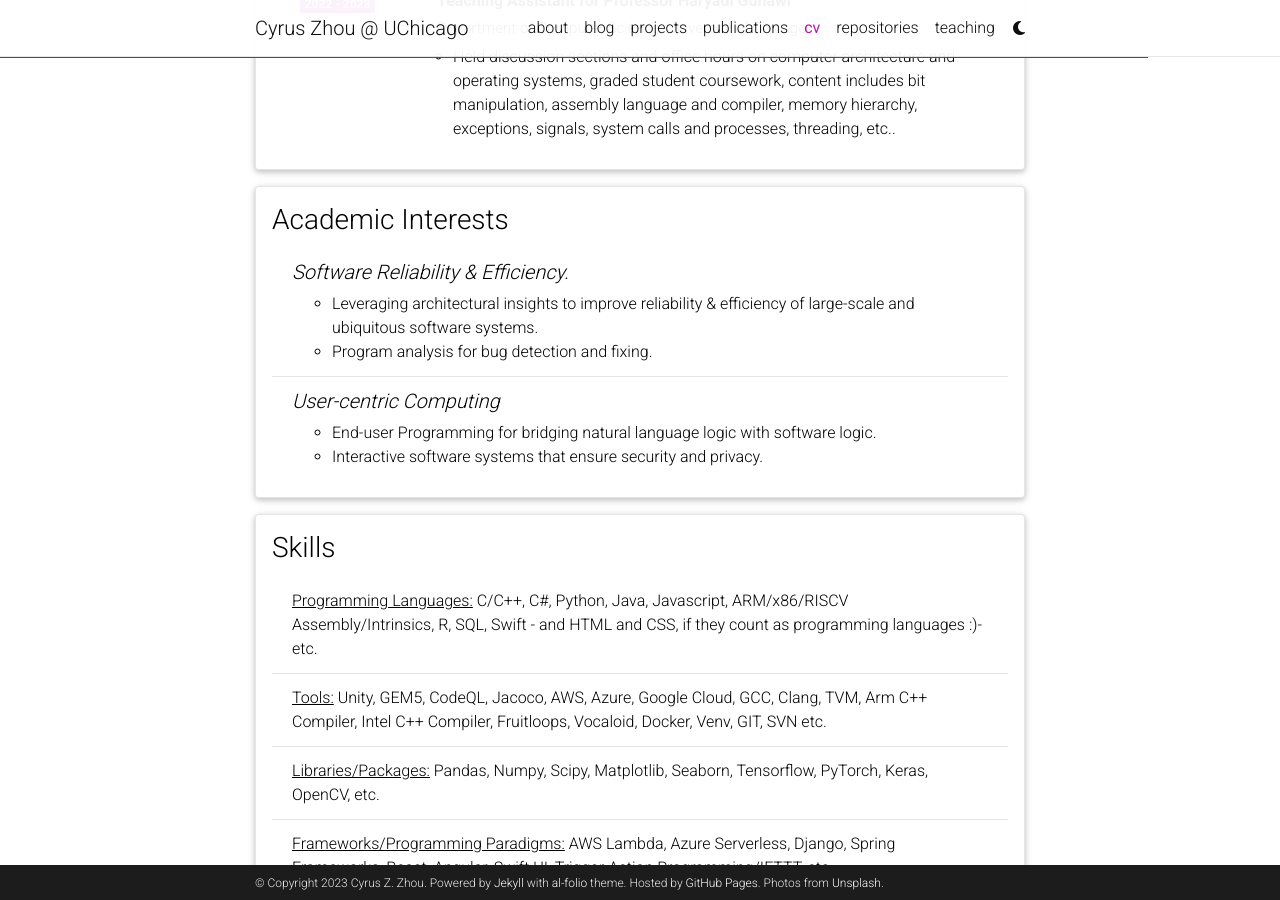
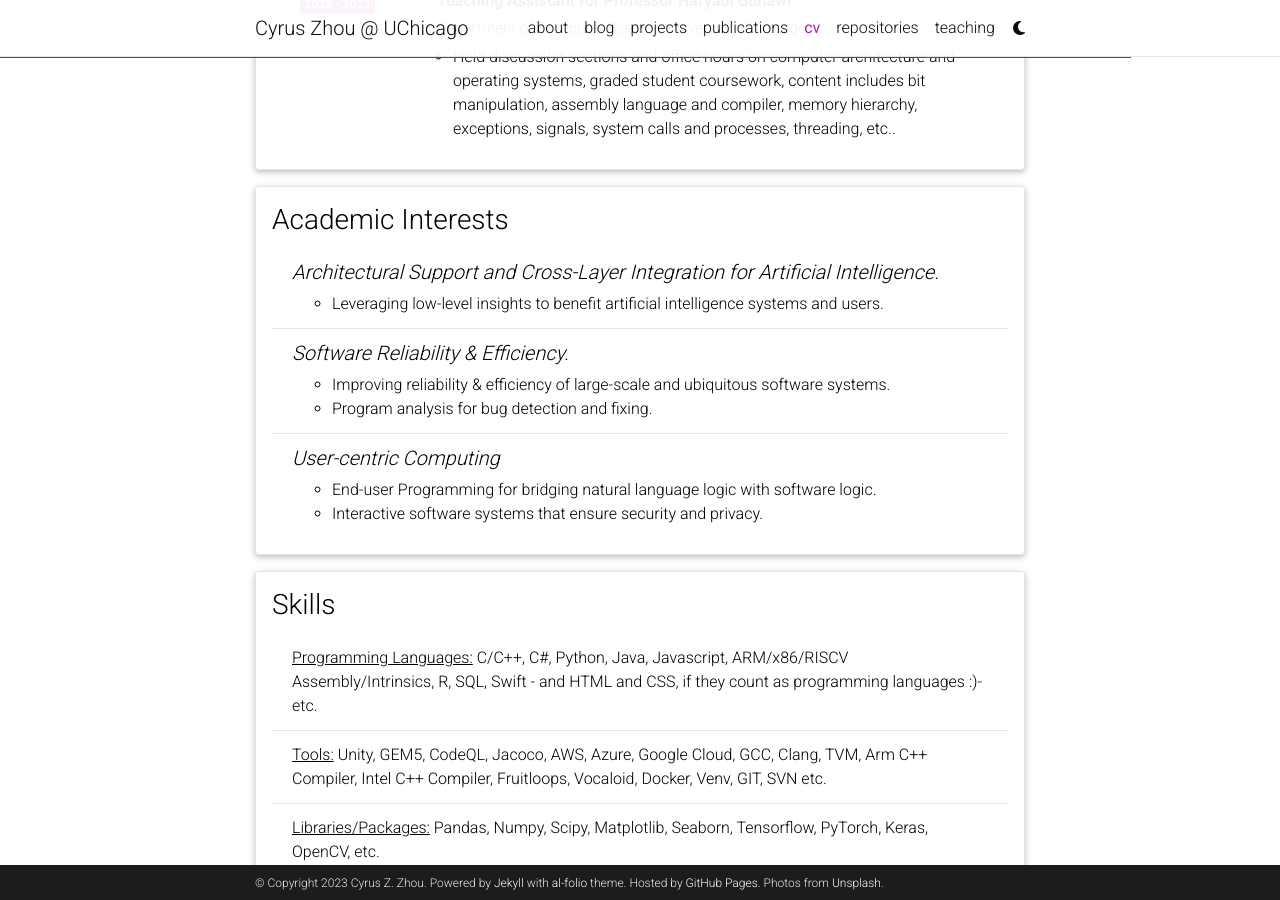
Before and after one commit to cyruszzhou/cyruszzhou.github.io, a Jekyll site: the page built from _pages/cv.md, in a window 1280 px wide and 900 px high, scrolled down 3345 px. Built offline with Jekyll 4.4.1, drawn with Linux system fonts in a browser that asks for light colours; comment, search, counter and statistics services are not loaded; a style sheet for code colours, icons or effects is not loaded.

Commit message:
arch support

```diff
--- a/_data/cv.yml
+++ b/_data/cv.yml
@@ -106,9 +106,12 @@
 - title: Academic Interests
   type: nested_list
   contents:
+    - title: Architectural Support and Cross-Layer Integration for Artificial Intelligence.
+      items:
+        - Leveraging low-level insights to benefit artificial intelligence systems and users.
     - title: Software Reliability & Efficiency.
       items:
-        - Leveraging architectural insights to improve reliability & efficiency of large-scale and ubiquitous software systems.
+        - Improving reliability & efficiency of large-scale and ubiquitous software systems.
         - Program analysis for bug detection and fixing.
     - title: User-centric Computing
       items:
```
